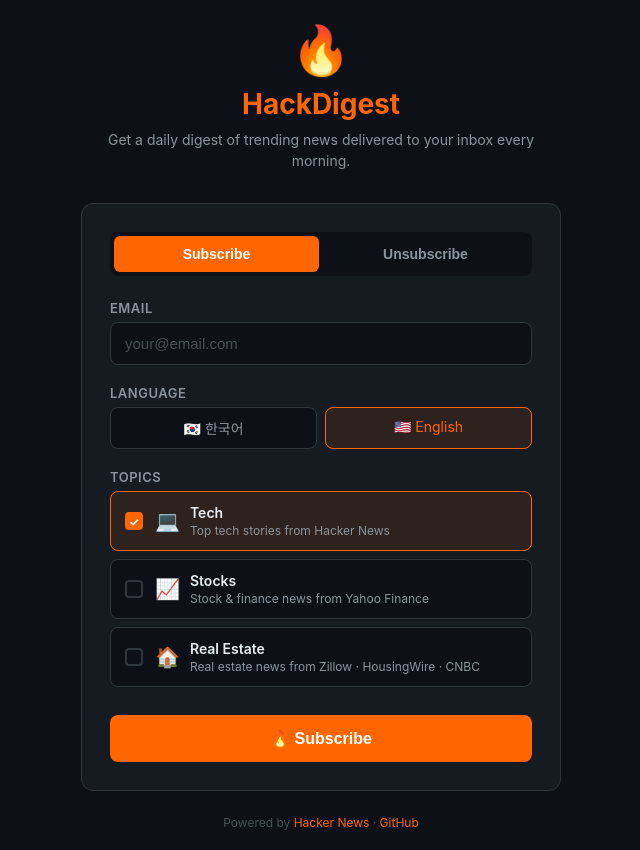
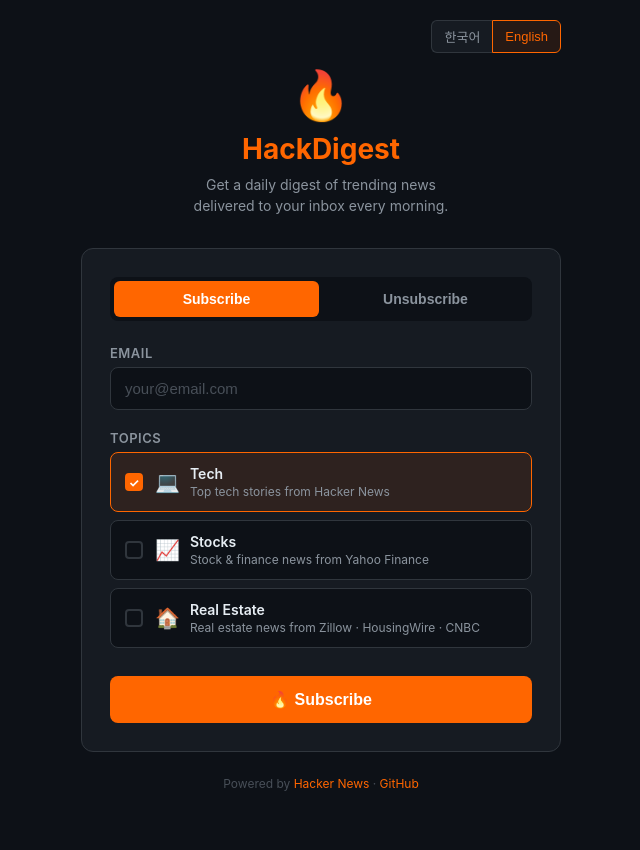
Before and after one commit to minjungsung/hackdigest, a plain HTML site: page docs/index.html in a window 1280 px wide. Both pictures are taken after a click on the button "Subscribe". Shown: the whole page, without its empty margins (319-959 px from the left). After the commit the page ends 811 px from the top, so only its background shows below. Drawn offline with Linux system fonts and the light colour scheme.

Commit message:
fix: 구독 페이지 전체 다국어 처리 + 상단 언어 토글 추가
- 상단에 한국어/English 토글 버튼 추가 (어디서든 언어 전환 가능)
- 모든 UI 텍스트 i18n 처리 (topic 이름, 설명, label, 버튼 전부)
- 폼 안의 별도 언어 선택란 제거 (상단 토글이 UI+다이제스트 언어 통합)
- 자동감지(navigator.language + timezone) 기반 초기 언어 설정
- 한국어 요약 시 입력 축소 + 결과 검증/재번역 로직 추가

```diff
--- a/docs/index.html
+++ b/docs/index.html
@@ -21,6 +21,44 @@
         .container {
             max-width: 480px;
             width: 100%;
+        }
+
+        /* ─── Language Toggle (top-right) ─────────── */
+        .lang-toggle {
+            display: flex;
+            justify-content: flex-end;
+            margin-bottom: 12px;
+        }
+
+        .lang-toggle button {
+            background: #161b22;
+            border: 1px solid #30363d;
+            border-radius: 6px;
+            padding: 6px 12px;
+            font-size: 13px;
+            color: #8b949e;
+            cursor: pointer;
+            transition: all 0.2s;
+        }
+
+        .lang-toggle button:hover {
+            color: #e6edf3;
+            border-color: #484f58;
+        }
+
+        .lang-toggle button.active {
+            color: #ff6600;
+            border-color: #ff6600;
+            background: rgba(255, 102, 0, 0.1);
+        }
+
+        .lang-toggle button:first-child {
+            border-radius: 6px 0 0 6px;
+            border-right: none;
+        }
+
+        .lang-toggle button:last-child {
+            border-radius: 0 6px 6px 0;
         }
 
         .header {
@@ -118,35 +156,6 @@
 
         .field {
             margin-bottom: 20px;
-        }
-
-        .language-options {
-            display: flex;
-            gap: 8px;
-        }
-
-        .language-options .option {
-            flex: 1;
-            padding: 10px;
-            text-align: center;
-            border-radius: 8px;
-            cursor: pointer;
-            font-size: 14px;
-            border: 1px solid #30363d;
-            background: #0d1117;
-            color: #8b949e;
-            transition: all 0.2s;
-        }
-
-        .language-options .option.selected {
-            border-color: #ff6600;
-            background: rgba(255, 102, 0, 0.1);
-            color: #ff6600;
-        }
-
-        .language-options .option:hover:not(.selected) {
-            border-color: #484f58;
-            color: #e6edf3;
         }
 
         .topic-grid {
@@ -359,6 +368,12 @@
 </head>
 <body>
     <div class="container">
+        <!-- Language Toggle -->
+        <div class="lang-toggle">
+            <button id="toggleKo" onclick="setLanguage('ko')">한국어</button>
+            <button id="toggleEn" onclick="setLanguage('en')">English</button>
+        </div>
+
         <div class="header">
             <div class="logo">🔥</div>
             <h1>HackDigest</h1>
@@ -382,14 +397,6 @@
                     </div>
 
                     <div class="field">
-                        <label id="labelLang"></label>
-                        <div class="language-options">
-                            <div class="option" id="langKo" onclick="selectLang(this, 'ko')">🇰🇷 한국어</div>
-                            <div class="option" id="langEn" onclick="selectLang(this, 'en')">🇺🇸 English</div>
-                        </div>
-                    </div>
-
-                    <div class="field">
                         <label id="labelTopics"></label>
                         <div class="topic-grid">
                             <div class="topic-item selected" onclick="toggleTopic(this, 'tech')">
@@ -397,7 +404,7 @@
                                 <div class="checkbox"></div>
                                 <span class="topic-icon">💻</span>
                                 <div class="topic-info">
-                                    <div class="topic-name">Tech</div>
+                                    <div class="topic-name" data-i18n="topicTechName"></div>
                                     <div class="topic-desc" data-i18n="topicTechDesc"></div>
                                 </div>
                             </div>
@@ -406,7 +413,7 @@
                                 <div class="checkbox"></div>
                                 <span class="topic-icon">📈</span>
                                 <div class="topic-info">
-                                    <div class="topic-name">Stocks</div>
+                                    <div class="topic-name" data-i18n="topicStocksName"></div>
                                     <div class="topic-desc" data-i18n="topicStocksDesc"></div>
                                 </div>
                             </div>
@@ -415,7 +422,7 @@
                                 <div class="checkbox"></div>
                                 <span class="topic-icon">🏠</span>
                                 <div class="topic-info">
-                                    <div class="topic-name">Real Estate</div>
+                                    <div class="topic-name" data-i18n="topicRealestateNam"></div>
                                     <div class="topic-desc" data-i18n="topicRealestateDesc"></div>
                                 </div>
                             </div>
@@ -435,7 +442,7 @@
                     <button class="btn btn-unsubscribe" id="btnUnsubscribe" onclick="unsubscribe()"></button>
                 </div>
 
-                <!-- Status Message (error/loading only) -->
+                <!-- Status Message -->
                 <div class="status" id="statusMsg"></div>
             </div>
         </div>
@@ -470,17 +477,19 @@
         // ─── i18n Texts ──────────────────────────────────────
         const i18n = {
             ko: {
-                headerDesc: '매일 아침, 관심 분야의 핫한 뉴스를\n요약해서 이메일로 보내드려요.',
+                headerDesc: '매일 아침, 관심 분야의 핫한 뉴스를<br>요약해서 이메일로 보내드려요.',
                 tabSubscribe: '구독하기',
                 tabUnsubscribe: '구독 해제',
                 labelEmail: '이메일',
-                labelLang: '언어 Language',
-                labelTopics: '토픽 Topics',
+                labelTopics: '토픽',
                 labelUnsubEmail: '이메일',
                 btnSubscribe: '🔥 구독하기',
                 btnUnsubscribe: '구독 해제',
+                topicTechName: '기술',
                 topicTechDesc: 'Hacker News 인기 기술 뉴스',
+                topicStocksName: '주식',
                 topicStocksDesc: 'Yahoo Finance 주식/금융 뉴스',
+                topicRealestateNam: '부동산',
                 topicRealestateDesc: 'Zillow · HousingWire · CNBC 부동산 뉴스',
                 errNoEmail: '이메일을 입력해주세요.',
                 errBadEmail: '올바른 이메일 형식이 아닙니다.',
@@ -496,17 +505,19 @@
                 unsubResubBtn: '🔥 다시 구독하기',
             },
             en: {
-                headerDesc: 'Get a daily digest of trending news\ndelivered to your inbox every morning.',
+                headerDesc: 'Get a daily digest of trending news<br>delivered to your inbox every morning.',
                 tabSubscribe: 'Subscribe',
                 tabUnsubscribe: 'Unsubscribe',
                 labelEmail: 'Email',
-                labelLang: 'Language',
                 labelTopics: 'Topics',
                 labelUnsubEmail: 'Email',
                 btnSubscribe: '🔥 Subscribe',
                 btnUnsubscribe: 'Unsubscribe',
+                topicTechName: 'Tech',
                 topicTechDesc: 'Top tech stories from Hacker News',
+                topicStocksName: 'Stocks',
                 topicStocksDesc: 'Stock & finance news from Yahoo Finance',
+                topicRealestateNam: 'Real Estate',
                 topicRealestateDesc: 'Real estate news from Zillow · HousingWire · CNBC',
                 errNoEmail: 'Please enter your email.',
                 errBadEmail: 'Invalid email format.',
@@ -527,32 +538,35 @@
         const PROXY_URL = 'https://hackdigest-proxy.hackdigest.workers.dev';
 
         // ─── State ───────────────────────────────────────────
-        let uiLang = 'ko';       // UI display language
-        let selectedLang = 'ko'; // subscription digest language
+        let currentLang = 'ko';  // controls both UI and digest language
         let selectedTopics = new Set(['tech']);
 
         // ─── Detect Language ─────────────────────────────────
         function detectLanguage() {
-            // 1. Check navigator.language
             const navLang = (navigator.language || navigator.userLanguage || '').toLowerCase();
             if (navLang.startsWith('ko')) return 'ko';
-
-            // 2. Check timezone
             try {
                 const tz = Intl.DateTimeFormat().resolvedOptions().timeZone || '';
                 if (tz === 'Asia/Seoul') return 'ko';
             } catch (e) { /* ignore */ }
+            return 'en';
+        }
 
-            return 'en';
+        // ─── Set Language (toggle button) ────────────────────
+        function setLanguage(lang) {
+            currentLang = lang;
+            document.getElementById('toggleKo').classList.toggle('active', lang === 'ko');
+            document.getElementById('toggleEn').classList.toggle('active', lang === 'en');
+            applyI18n();
         }
 
         // ─── Apply i18n ──────────────────────────────────────
         function applyI18n() {
-            const t = i18n[uiLang];
-            document.documentElement.lang = uiLang;
+            const t = i18n[currentLang];
+            document.documentElement.lang = currentLang;
 
             // Header
-            document.getElementById('headerDesc').textContent = t.headerDesc;
+            document.getElementById('headerDesc').innerHTML = t.headerDesc;
 
             // Tabs
             document.getElementById('tabSubscribe').textContent = t.tabSubscribe;
@@ -560,7 +574,6 @@
 
             // Form labels
             document.getElementById('labelEmail').textContent = t.labelEmail;
-            document.getElementById('labelLang').textContent = t.labelLang;
             document.getElementById('labelTopics').textContent = t.labelTopics;
             document.getElementById('labelUnsubEmail').textContent = t.labelUnsubEmail;
 
@@ -568,7 +581,7 @@
             document.getElementById('btnSubscribe').textContent = t.btnSubscribe;
             document.getElementById('btnUnsubscribe').textContent = t.btnUnsubscribe;
 
-            // Topic descriptions
+            // All data-i18n elements
             document.querySelectorAll('[data-i18n]').forEach(el => {
                 const key = el.getAttribute('data-i18n');
                 if (t[key]) el.textContent = t[key];
@@ -592,7 +605,6 @@
         function goHome() {
             showPage('pageForm');
             clearStatus();
-            // Clear URL params
             if (window.history.replaceState) {
                 window.history.replaceState({}, '', window.location.pathname);
             }
@@ -600,28 +612,11 @@
 
         // ─── Tab Switching ───────────────────────────────────
         function switchTab(tab) {
-            document.querySelectorAll('.tab').forEach(t => t.classList.remove('active'));
-            if (tab === 'subscribe') {
-                document.getElementById('tabSubscribe').classList.add('active');
-            } else {
-                document.getElementById('tabUnsubscribe').classList.add('active');
-            }
-
+            document.getElementById('tabSubscribe').classList.toggle('active', tab === 'subscribe');
+            document.getElementById('tabUnsubscribe').classList.toggle('active', tab === 'unsubscribe');
             document.getElementById('subscribeSection').classList.toggle('active', tab === 'subscribe');
             document.getElementById('unsubscribeSection').classList.toggle('active', tab === 'unsubscribe');
-
             clearStatus();
-        }
-
-        // ─── Language Selection (digest language) ────────────
-        function selectLang(el, lang) {
-            document.querySelectorAll('.language-options .option').forEach(o => o.classList.remove('selected'));
-            el.classList.add('selected');
-            selectedLang = lang;
-
-            // Also switch UI language
-            uiLang = lang;
-            applyI18n();
         }
 
         // ─── Topic Toggle ────────────────────────────────────
@@ -629,7 +624,6 @@
             el.classList.toggle('selected');
             const cb = el.querySelector('input[type="checkbox"]');
             cb.checked = !cb.checked;
-
             if (cb.checked) {
                 selectedTopics.add(topic);
             } else {
@@ -655,9 +649,9 @@
             return /^[a-zA-Z0-9._%+-]+@[a-zA-Z0-9.-]+\.[a-zA-Z]{2,}$/.test(email);
         }
 
-        // ─── GitHub Actions Dispatch via Proxy ───────────────
+        // ─── API Call ────────────────────────────────────────
         async function triggerAction(action, email, language, topics) {
-            const response = await fetch(PROXY_URL, {
+            return await fetch(PROXY_URL, {
                 method: 'POST',
                 headers: { 'Content-Type': 'application/json' },
                 body: JSON.stringify({
@@ -667,12 +661,11 @@
                     topics: topics || 'tech',
                 })
             });
-            return response;
         }
 
         // ─── Subscribe ──────────────────────────────────────
         async function subscribe() {
-            const t = i18n[uiLang];
+            const t = i18n[currentLang];
             const email = document.getElementById('subEmail').value.trim();
 
             if (!email) { showStatus(t.errNoEmail, 'error'); return; }
@@ -685,7 +678,7 @@
 
             try {
                 const topics = Array.from(selectedTopics).join(',');
-                const resp = await triggerAction('add', email, selectedLang, topics);
+                const resp = await triggerAction('add', email, currentLang, topics);
                 const data = await resp.json().catch(() => ({}));
 
                 if (resp.ok && data.success) {
@@ -693,7 +686,7 @@
                     showPage('pageSubSuccess');
                     clearStatus();
                 } else {
-                    showStatus(`❌ ${data.error || t.errServer}`, 'error');
+                    showStatus('❌ ' + (data.error || t.errServer), 'error');
                 }
             } catch (e) {
                 showStatus('❌ ' + t.errNetwork, 'error');
@@ -704,7 +697,7 @@
 
         // ─── Unsubscribe ─────────────────────────────────────
         async function unsubscribe() {
-            const t = i18n[uiLang];
+            const t = i18n[currentLang];
             const email = document.getElementById('unsubEmail').value.trim();
 
             if (!email) { showStatus(t.errNoEmail, 'error'); return; }
@@ -723,7 +716,7 @@
                     showPage('pageUnsubSuccess');
                     clearStatus();
                 } else {
-                    showStatus(`❌ ${data.error || t.errServer}`, 'error');
+                    showStatus('❌ ' + (data.error || t.errServer), 'error');
                 }
             } catch (e) {
                 showStatus('❌ ' + t.errNetwork, 'error');
@@ -742,19 +735,8 @@
 
         // ─── Init ────────────────────────────────────────────
         (function init() {
-            // Detect language
-            uiLang = detectLanguage();
-            selectedLang = uiLang;
-
-            // Set language selector to match
-            if (uiLang === 'ko') {
-                document.getElementById('langKo').classList.add('selected');
-            } else {
-                document.getElementById('langEn').classList.add('selected');
-            }
-
-            // Apply i18n texts
-            applyI18n();
+            currentLang = detectLanguage();
+            setLanguage(currentLang);
 
             // Handle URL params (?action=unsubscribe&email=...)
             const params = new URLSearchParams(window.location.search);
```
